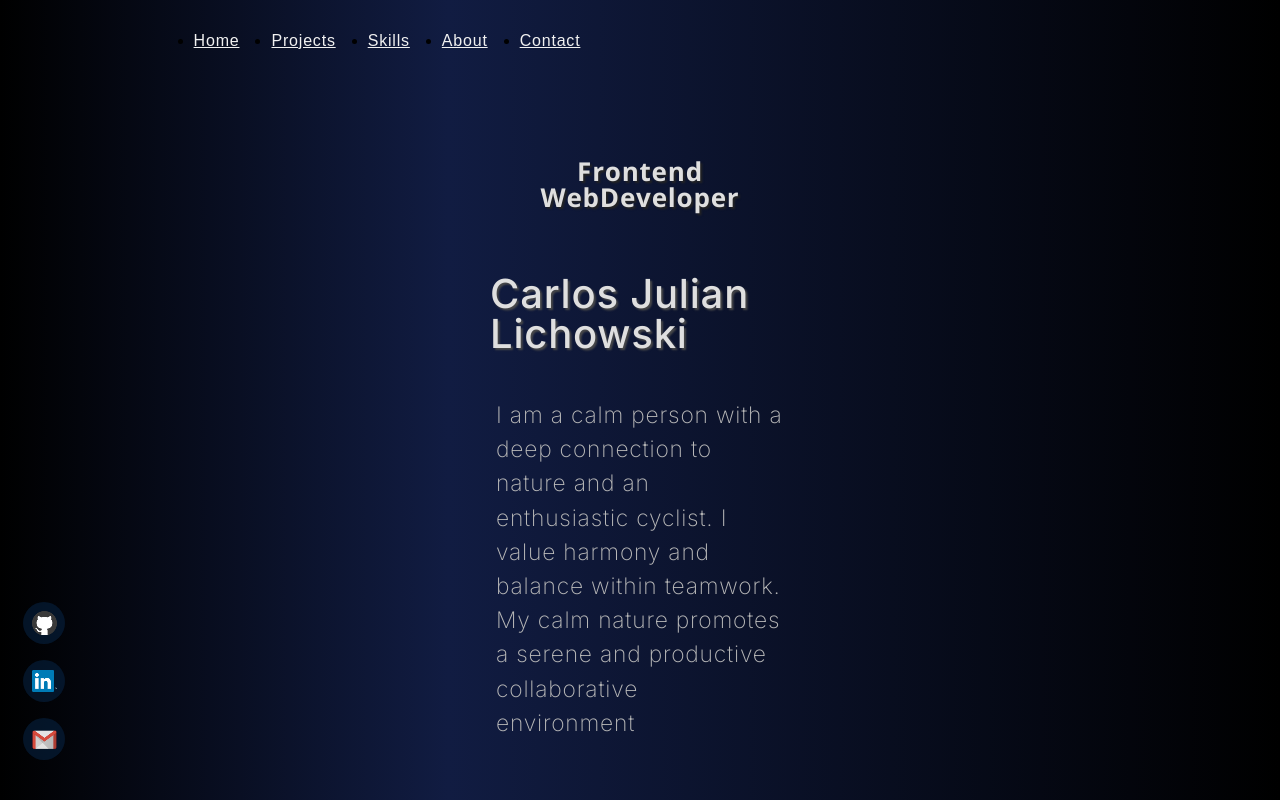
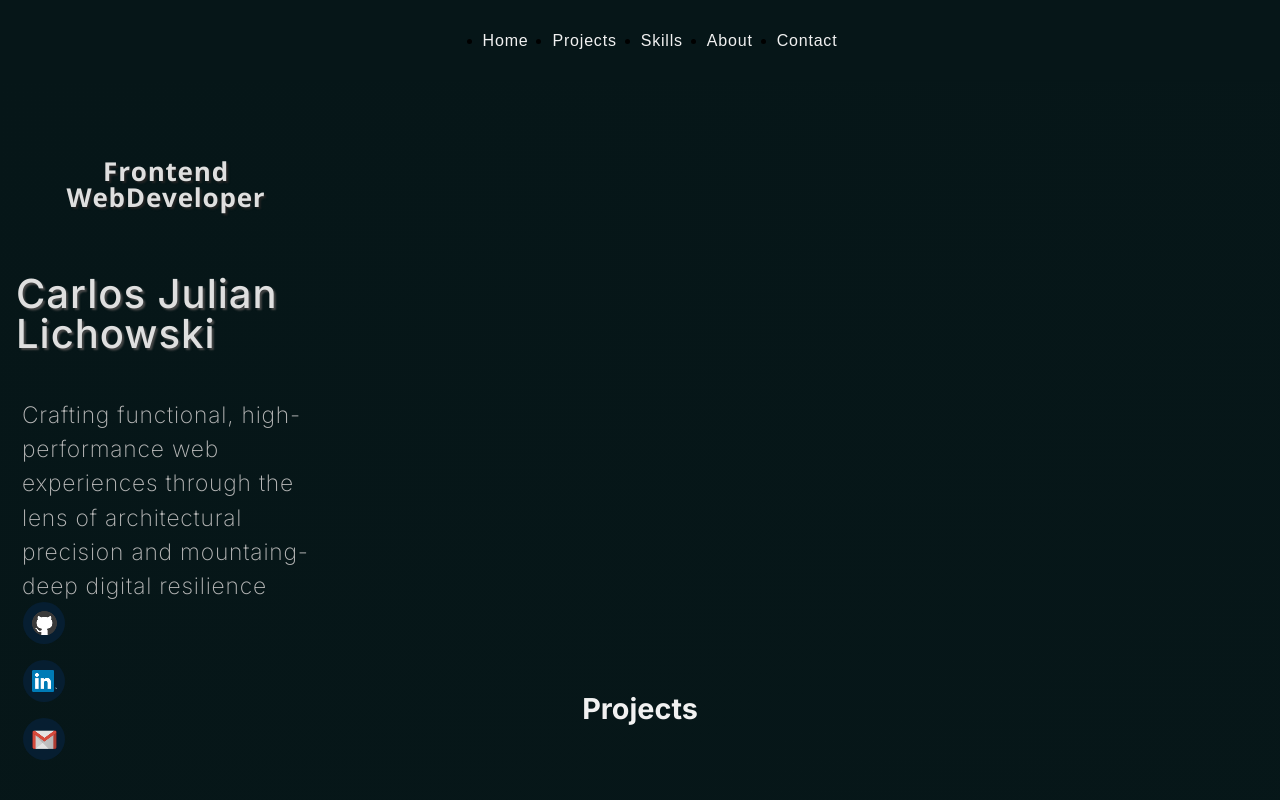
Before and after one commit to CarlosLichowski/Portfolio, a React (Vite) app: page / in a window 1280 px wide. Shown: the top 800 px of the page. Built offline with nearby package versions, Linux system fonts and the light colour scheme.

Commit message:
new color palette

```diff
--- a/src/App.css
+++ b/src/App.css
@@ -1,8 +1,8 @@
 .AppContainer {
     display: flex;
     flex-direction: column;
-    align-items: center;
-    margin: 0;
+    align-items: start;
+    margin: 0 1rem;
     padding: 0;
     box-sizing: border-box;
   }
--- a/src/components/Banner/Banner.css
+++ b/src/components/Banner/Banner.css
@@ -22,8 +22,8 @@
   .BannerContainer{
 
     display: grid;
-    grid-template-columns: 1fr 1fr ;
-    gap: 10rem;
+    grid-template-columns: 1fr ;
+    gap: 5rem;
     margin-top: 100px; /* Midiendo el largo del navbar puedo asegurar  que empiece después del navbar poniendole un margin exactamente del largo del navbar */
     @media (max-width: 1600px) {
       grid-template-columns: 1fr;
@@ -51,11 +51,13 @@
     display: inline-block;
   }
   .banner h1 {
-
+    display: flex;
+    flex-direction: column;
+    width: 100%;
     font-size: 3.5rem;
     font-family: "Open Sans", serif;
-    font-weight: 700;
-    letter-spacing: .8px;
+    font-weight: 500;
+    letter-spacing: 1px;
     line-height: 1;
     color: #dfdfdf;
 
@@ -113,7 +115,7 @@
   }
 
   .BannerColumn1{
-    width: 620px;
+    width: 50%;
     text-align: center;
     display: flex;
     flex-direction: column;
@@ -136,7 +138,8 @@
   }
 
   .BannerColumn1 h1{
-    margin-top: 1rem
+    margin-top: 1rem;
+    display: flex;
 
   }
 
--- a/src/components/Banner/Banner.tsx
+++ b/src/components/Banner/Banner.tsx
@@ -1,5 +1,5 @@
 import './Banner.css';
-import aguila from '../../assets/png/aguila.png';
+
 
 
 const Banner = () => {
@@ -10,12 +10,11 @@ const Banner = () => {
           <div className='BannerContainer' id="home">
             <div className='BannerColumn1'>
               <h3>Frontend WebDeveloper <span className="wrap"> </span></h3>
-              <h1>Carlos Julian Lichowski</h1>
-              <p>I am a calm person with a deep connection to nature and an enthusiastic cyclist. I value harmony and balance within teamwork. My calm nature promotes a serene and productive collaborative environment</p>
+              <h1><span>Carlos Julian</span><span>Lichowski</span> </h1>
+              <p>Crafting functional, high-performance web experiences through the lens of architectural precision and mountaing-deep digital resilience </p>
+              {/* <p>I am a calm person with a deep connection to nature and an enthusiastic cyclist. I value harmony and balance within teamwork. My calm nature promotes a serene and productive collaborative environment</p> */}
             </div>
-            <div className='BannerColumn2'>
-              <img src={aguila} className='BannerImg' alt="Águila" />
-            </div>
+
           </div>
         </div>
       </section>
--- a/src/components/Navbar/Navbar.css
+++ b/src/components/Navbar/Navbar.css
@@ -1,216 +1,194 @@
+
+
 .navbarContainer {
-  display: flex;
+
+  /* Usamos space-between para separar logo de links en desktop */
+  justify-content: space-between;
   align-items: center;
   position: fixed;
-  scroll-snap-align:inherit ;
+  width: 100%;
   top: 0;
   left: 0;
   margin: 0;
-  padding: 1rem 12vw;
+  padding: 1rem 2rem;
   z-index: 9999;
-  transition: 0.32 ease-in-out;
+  transition: 0.3s ease-in-out;
   letter-spacing: .8px;
-  justify-content: space-between;
+  background-color: #061618;
+  box-sizing: border-box; /* Asegura que el padding no rompa el ancho del 100% */
+}
 
 @media (max-width: 1000px) {
+  .navbarContainer {
     padding: 1rem;
     height: auto;
     flex-direction: column;
-    align-items: flex-start;
+    /* CAMBIO CLAVE: center en lugar de flex-start para evitar que se vaya a la izquierda */
+    align-items: center;
+    justify-content: center;
   }
 }
 
-.links {
-  display: flex;
-  justify-content: center;
-  align-items: center;
-  text-align: center;
-  flex-wrap: wrap;
-  gap: 2rem;
-
-  @media (max-width: 1000px) {
-    flex-direction: column;
-    align-items: flex-start;
-    margin-top: 1rem;
-    width: 100%;
-    display: none;
-  }
-}
-
-.links.show {
-  display: flex;
-  background:  linear-gradient(135deg, rgba(255, 255, 255, 0.055), rgba(255,255,255, 0));
-  backdrop-filter: blur(5px);
-  -webkit-backdrop-filter: blur(5px);
-
-  box-shadow: 0 8px 32px 0 rgba(0, 0, 0, 0.25);
-}
-
-      .navbarContainer a{
-
-
-        padding: 0;
-        letter-spacing: .8px;
-        color: #f1f1f1;
-        @media (max-width:800px) {
-
-          margin: 0;
-          letter-spacing: 0;
-          padding: 0;
-          border: none;
-        }
-      }
-
-      .navbarContainer a:hover{
-        opacity: 1;
-      }
-
-      .navbar-link{
-
-        min-width: 5vw;
-
-        border-right: .8px solid  rgb(33, 55, 88);
-    color: #fff;
-    display: inline-flex;
-    align-items: center;
-    justify-content: center;
-    text-decoration: none;
-    font-family: "Poppins", serif;
-    font-weight: 200;
-    font-style: normal;
-    padding: .0625rem;
-    font-size: 16px;
-
-
-    @media (max-width:1200px) {
-      font-weight: 200;
-      font-size: .6rem;
-      width: 4.6875rem;
-      height: 1.5625rem;
-    }
-  }
-
-  .contactMobile{
-    display: none;
-    min-width: 7vw;
-    height: 32px;
-    color: #fff;
-    display: inline-flex;
-    align-items: center;
-    justify-content: center;
-    border: .8px solid  rgb(33, 55, 88);
-    text-decoration: none;
-  font-weight: 200;
-  font-family: "Poppins", serif;
-  padding: .0625rem;
-  font-size: 1rem;
-    @media (max-width:62.5rem) {
-      border: none;
-      display: flex;
-      align-items: center;
-      justify-content: center;
-      text-align: center;
-      font-size: .6rem;
-    }
-  }
-
-  .logoContainer{
-
+/* ==========================================
+   LOGO SECCIÓN
+   ========================================== */
+.logoContainer {
   display: flex;
   flex-direction: row;
   align-items: center;
   justify-content: center;
   color: #bfccdf;
-    text-shadow: 1.5008px -0.8px 1px  #818181;
   text-shadow: 1px 1px 2px #3a3a3a;
-    font-family:Arial, Helvetica, sans-serif;
-    font-style: normal;
+  font-family: Arial, Helvetica, sans-serif;
   font-size: 1rem;
   letter-spacing: 1.5px;
+}
 
-    @media (max-width:1200px) {
+.logoContainer h1 {
+  font-size: 1.3rem;
+  margin: 0;
+}
+
+.logo {
+  width: 4vw;
+  aspect-ratio: 9/7;
+  margin-right: 1rem;
+  border-radius: 50%;
+  padding: .25rem;
+}
+
+@media (max-width: 1200px) {
+  .logoContainer {
     font-weight: 500;
     font-size: .5rem;
     flex-direction: column;
-      align-items: start;
-    }
-
-    @media (max-width:900px) {
-      margin-left: 15vw;
+    align-items: center; /* Centrado en tablets */
   }
 }
 
-  .logoContainer h1{
-    font-size: 1.3rem;
+@media (max-width: 900px) {
+  .logoContainer {
+    margin-left: 0; /* Eliminado el 15vw que empujaba el logo */
+  }
 }
 
-
-  .logo{
-  width: 4vw;
-  aspect-ratio: 9/7;
-  margin: 0 1rem 0 0;
-
-  border-radius: 50%;
-  padding: .25rem;
-  @media (max-width: 62.5rem) {
-
-    width: 3.125rem
-  };
-
-  @media (max-width:50rem) {
+@media (max-width: 50rem) {
+  .logo {
     display: none;
   }
-
 }
 
-.contactUsBtn{
-  width: 80px;
-  height: 48px;
+/* ==========================================
+   LINKS Y NAVEGACIÓN
+   ========================================== */
+.links {
+  display: flex;
+  justify-content: center;
+  align-items: center;
+  flex-wrap: wrap;
+  gap: 1.5rem;
 }
 
+.navbarContainer a {
+  padding: 0;
+  letter-spacing: .8px;
+  color: #f1f1f1;
+  text-decoration: none;
+  transition: opacity 0.3s;
+}
 
+.navbarContainer a:hover {
+  opacity: 0.7;
+}
 
-.social-icon a img {
-	width: 40%;
-	z-index: 1;
-	transition: 0.3s ease-in-out;
+.navbar-link {
+  min-width: 5vw;
+  border-right: .8px solid rgb(33, 55, 88);
+  color: #fff;
+  display: inline-flex;
+  align-items: center;
+  justify-content: center;
+  font-family: "Poppins", serif;
+  font-weight: 200;
+  padding: .0625rem;
+  font-size: 16px;
+}
 
+@media (max-width: 1200px) {
+  .navbar-link {
+    font-size: .7rem;
+    width: auto;
+    padding: 0 10px;
+  }
+}
+
+/* Estado oculto en Mobile */
+@media (max-width: 1000px) {
+  .links {
+    display: none;
+    flex-direction: column;
+    align-items: center; /* Centrado de links en vertical */
+    margin-top: 1rem;
+    width: 100%;
+  }
+
+  .links.show {
+    display: flex;
+    background: linear-gradient(135deg, rgba(255, 255, 255, 0.05), rgba(255,255,255, 0));
+    backdrop-filter: blur(10px);
+    -webkit-backdrop-filter: blur(10px);
+    padding: 2rem;
+    border-radius: 10px;
+  }
+}
+
+/* ==========================================
+   BOTONES Y CONTACTO
+   ========================================== */
+.contactMobile {
+  display: none;
+  min-width: 7vw;
+  height: 32px;
+  color: #fff;
+  align-items: center;
+  justify-content: center;
+  border: .8px solid rgb(33, 55, 88);
+  text-decoration: none;
+  font-weight: 200;
+  font-family: "Poppins", serif;
+  font-size: 1rem;
+}
+
+@media (max-width: 1000px) {
+  .contactMobile {
+    display: flex;
+    border: none;
+    font-size: .8rem;
+    margin-top: 1rem;
+  }
 }
 
 .links button {
   font-weight: 700;
   color: #fff;
   border: 1px solid #fff;
-  padding: 18px 34px;
-  font-size: 1.125rem;
+  padding: 12px 24px;
+  font-size: 1rem;
   margin-left: 18px;
   position: relative;
   background-color: transparent;
-	transition: 0.3s ease-in-out;
-  @media (max-width:1200px) {
-    font-weight: 500;
-    font-size: .5rem;
-  }
-}
-.links button span {
-  z-index: 1;
-}
-.links button::before {
-  content: "";
-  width: 0%;
-  height: 100%;
-  position: absolute;
-  background-color: #fff;
-  left: 0;
-  top: 0;
-  z-index: -1;
+  cursor: pointer;
   transition: 0.3s ease-in-out;
 }
+
 .links button:hover {
   color: #121212;
+  background-color: #fff;
 }
 
-
+/* ==========================================
+   HAMBURGER MENU
+   ========================================== */
 .hamburger-btn {
   display: none;
   background: none;
@@ -218,31 +196,26 @@
   color: white;
   cursor: pointer;
   padding: 0.5rem;
-  position: absolute;
-  left: 1rem;
-  top: 50%;
-  transform: translateY(-50%);
   z-index: 1000;
+}
 
 @media (max-width: 1000px) {
+  .hamburger-btn {
     display: flex;
     align-items: center;
     justify-content: center;
-    position: static; /* El botón fluye con el contenido en mobile */
-    transform: translateY(0);
-    margin-bottom: 1rem; /* Espacio debajo del botón en mobile */
+    margin-bottom: 0.5rem;
   }
 }
 
-.hamburger-btn:hover {
-  opacity: 0.8;
-}
-
+/* ==========================================
+   ANIMACIONES (Mobile links)
+   ========================================== */
 @media (max-width: 800px) {
   .links a {
     opacity: 0;
-    transform: translateY(20px);
-    transition: opacity 0.3s ease, transform 0.3s ease;
+    transform: translateY(10px);
+    transition: all 0.3s ease;
   }
 
   .links.show a {
--- a/src/index.css
+++ b/src/index.css
@@ -7,8 +7,8 @@ html{
 }
 
 body {
-  background: rgb(6, 9, 12);
-  background: linear-gradient(90deg, rgb(0, 0, 0) 0%, rgb(17, 28, 66) 35%, rgb(0, 0, 0) 100%);
+background: #132122;
+background: linear-gradient(335deg,rgba(19, 33, 34, 1) 0%, rgba(7, 23, 25, 1) 50%, rgba(6, 22, 24, 1) 100%);
   margin: 0;
   font-family: sans-serif;
   scroll-snap-type: y mandatory; /* Habilita el "scroll snapping" vertical */
```
Lines whose indentation alone changed are shown as unchanged.
